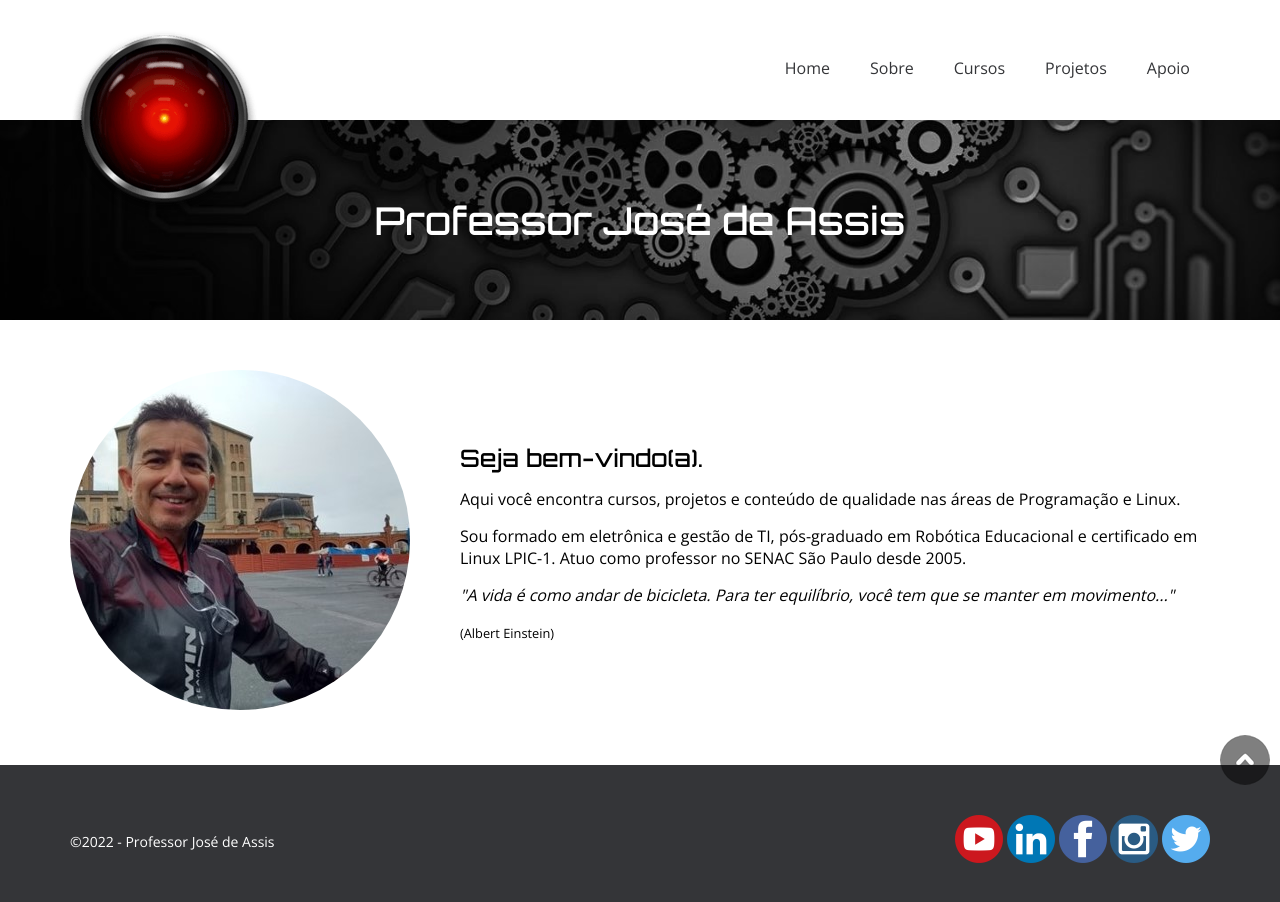
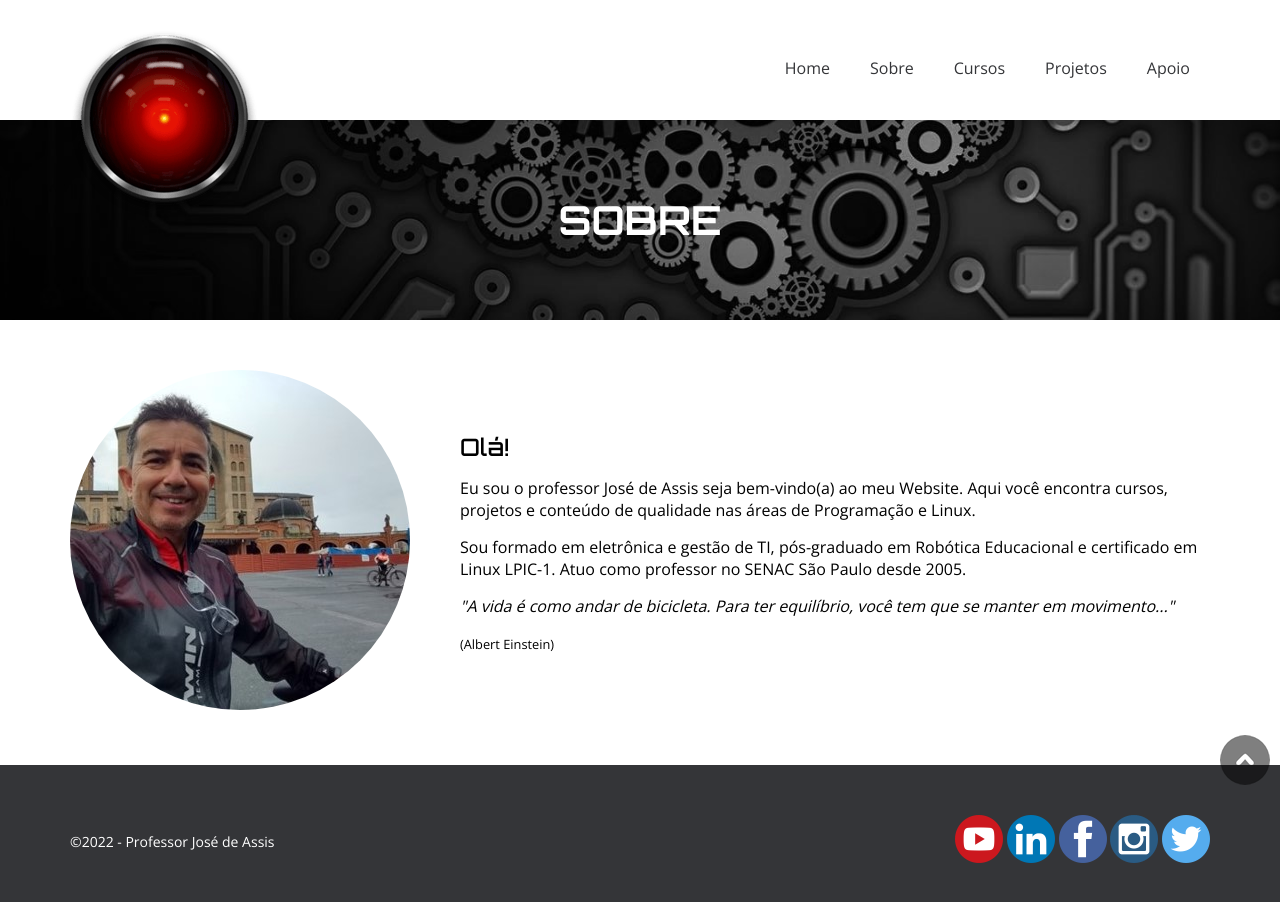
Before and after one commit to professorjosedeassis/joseassis, a plain HTML site: page sobre.html in a window 1280 px wide. Drawn offline with nearby package versions, Linux system fonts and the light colour scheme.

Commit message:
Atualização do site

```diff
--- a/sobre.html
+++ b/sobre.html
@@ -36,7 +36,7 @@
   <!-- Destaque Sobre -->
   <main class="Banner2">
     <div class="Container">
-      <h1>Professor José de Assis</h1>
+      <h1>SOBRE</h1>
     </div>
   </main>
 
@@ -47,8 +47,8 @@
         <img src="img/professor.jpg" alt="Professor José de Assis">
       </div>
       <div id="textoProf">
-        <h2>Seja bem-vindo(a).</h2>
-        <p>Aqui você encontra cursos, projetos e conteúdo de qualidade nas áreas de Programação e Linux.</p>
+        <h2>Olá!</h2>
+        <p>Eu sou o professor José de Assis seja bem-vindo(a) ao meu Website. Aqui você encontra cursos, projetos e conteúdo de qualidade nas áreas de Programação e Linux.</p>
         <p>Sou formado em eletrônica e gestão de TI, pós-graduado em Robótica Educacional e certificado em Linux LPIC-1.
           Atuo como professor no SENAC São Paulo desde 2005.</p>
           <p><span id=frase>"A vida é como andar de bicicleta. Para ter equilíbrio, você tem que se manter em movimento..."</span></p>
--- a/style.css
+++ b/style.css
@@ -271,8 +271,8 @@ footer {
 /***** Página sobre *****/
 .Banner2 h1 {
     font-family: 'Orbitron', sans-serif;
-    font-weight: 500;
-    font-size: 2em;
+    font-weight: 700;
+    font-size: 2.5em;
 }
 
 #imgProf img {
@@ -350,10 +350,6 @@ footer {
     }
 
     /***** Página sobre *****/
-    .Banner2 h1 {
-        font-size: 2.4em;
-    }
-
     #imgProf img {
         width: 180px;
         height: 180px;
```
Also changed, not shown: apoio.html (+1 -1 lines).
